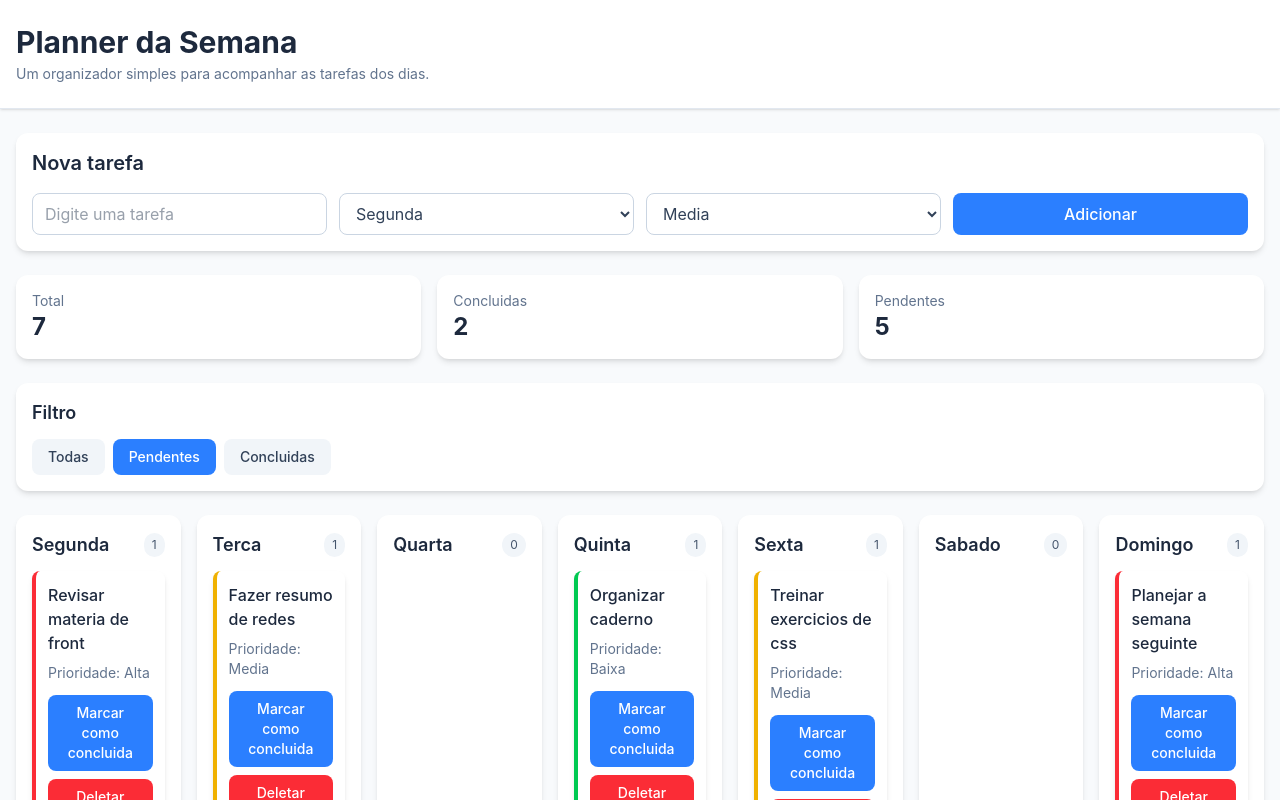
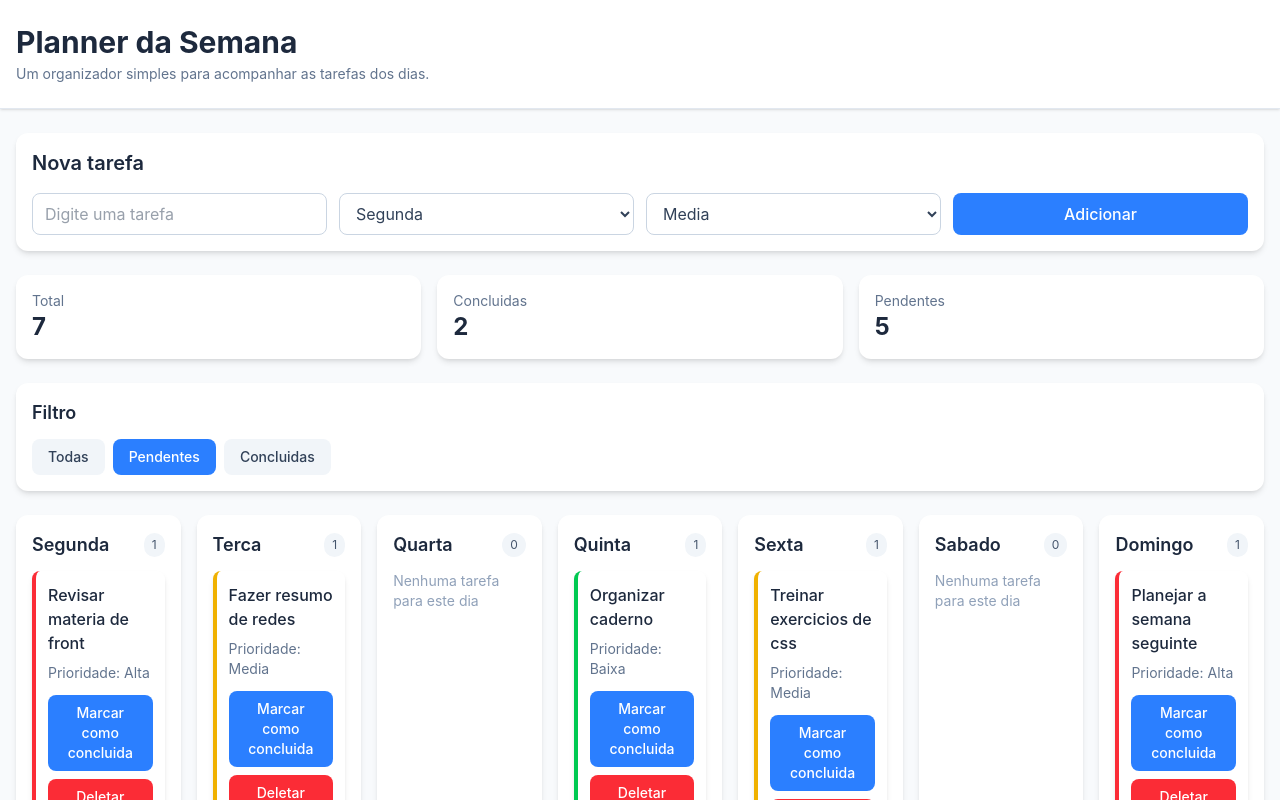
Before and after one commit to laraa-n/Planejador-de-tarefas-React, a React (Vite) app: page / in a window 1280 px wide. Both pictures are taken after a click on the button "Pendentes". Shown: the top 800 px of the page. Built offline with nearby package versions, Linux system fonts and the light colour scheme.

Commit message:
adicionado mensagem quando nao tem tarefa no dia

```diff
--- a/src/components/DayColumn.jsx
+++ b/src/components/DayColumn.jsx
@@ -11,6 +11,9 @@ function DayColumn({ dia, listaTarefas, marcarConcluida, apagarTarefa }) {
           {tarefasDoDia.length}
         </span>
       </div>
+      {tarefasDoDia.length === 0 && (
+        <p className="text-sm text-slate-400">Nenhuma tarefa para este dia</p>
+      )}
       {tarefasDoDia.map((tarefa) => (
         <TaskCard
           key={tarefa.id}
```
